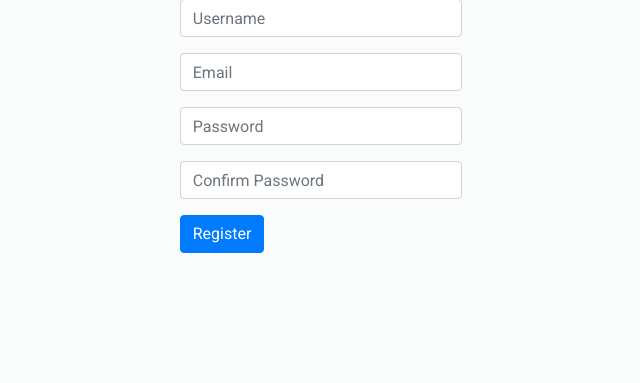
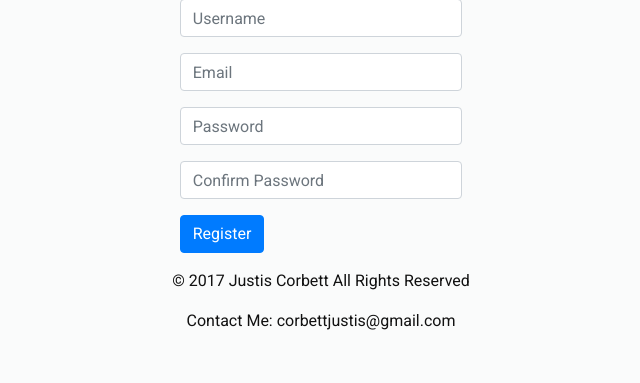
Before and after one commit to JustisCorbett/trailmap, a Flask app: page /register in a window 1280 px wide. Shown: the part 201-584 px from the top of the page, without its empty margins (319-959 px from the left). Run offline with Flask 2, Linux system fonts and the light colour scheme; some libraries are stand-ins or nearby versions.

Commit message:
readme and footer

```diff
--- a/static/stylesheet.css
+++ b/static/stylesheet.css
@@ -1,4 +1,10 @@
 body{
+    font-family: 'Roboto', sans-serif;
+    background-color: #FAFBFB;
+    color: #111111
+}
+
+footer{
     font-family: 'Roboto', sans-serif;
     background-color: #FAFBFB;
     color: #111111
--- a/templates/layout.html
+++ b/templates/layout.html
@@ -77,8 +77,11 @@
         <main>
             {% block main %}{% endblock %}
         </main>
-
-
     </body>
-
+    <footer>
+        <div class="text-center">
+            <p>© 2017 Justis Corbett All Rights Reserved</p>
+            <p>Contact Me: corbettjustis@gmail.com</p>
+        </div>
+    </footer>
 </html>
```
Also changed, not shown: README.md (added).
